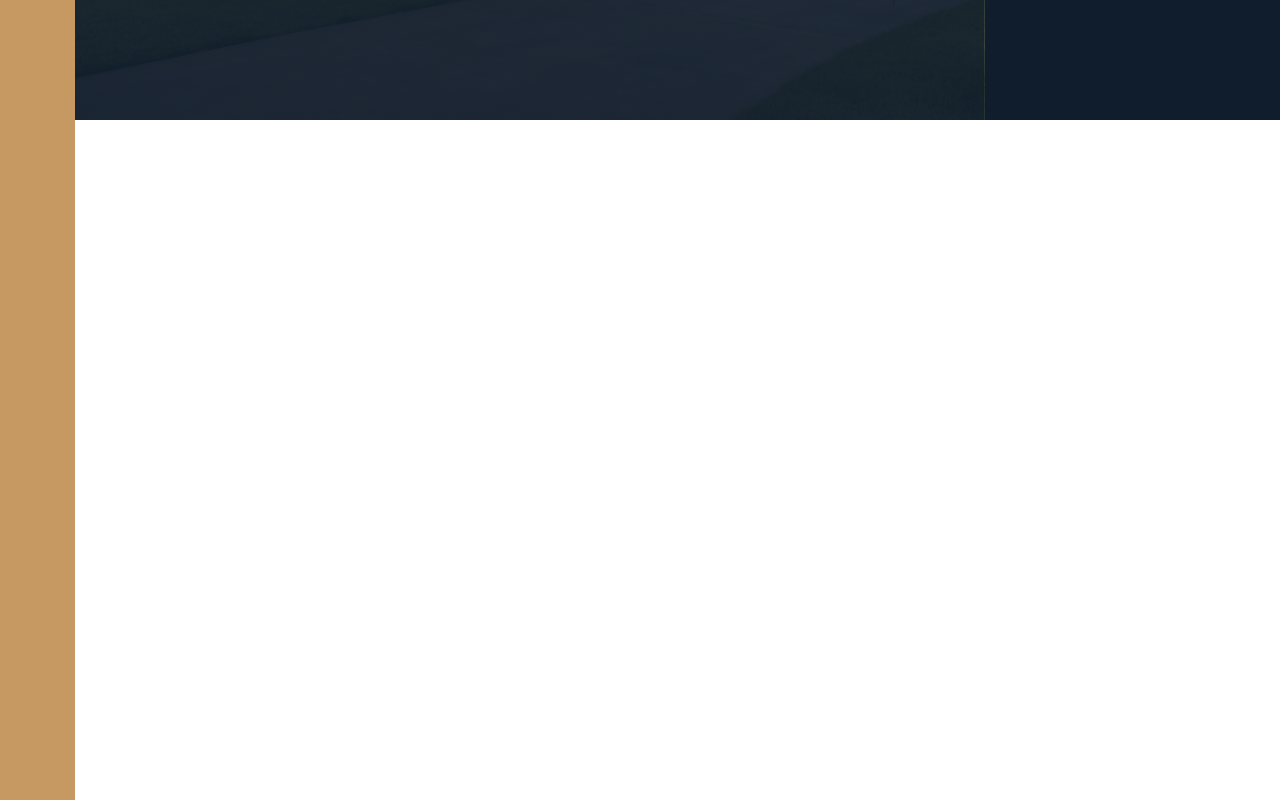
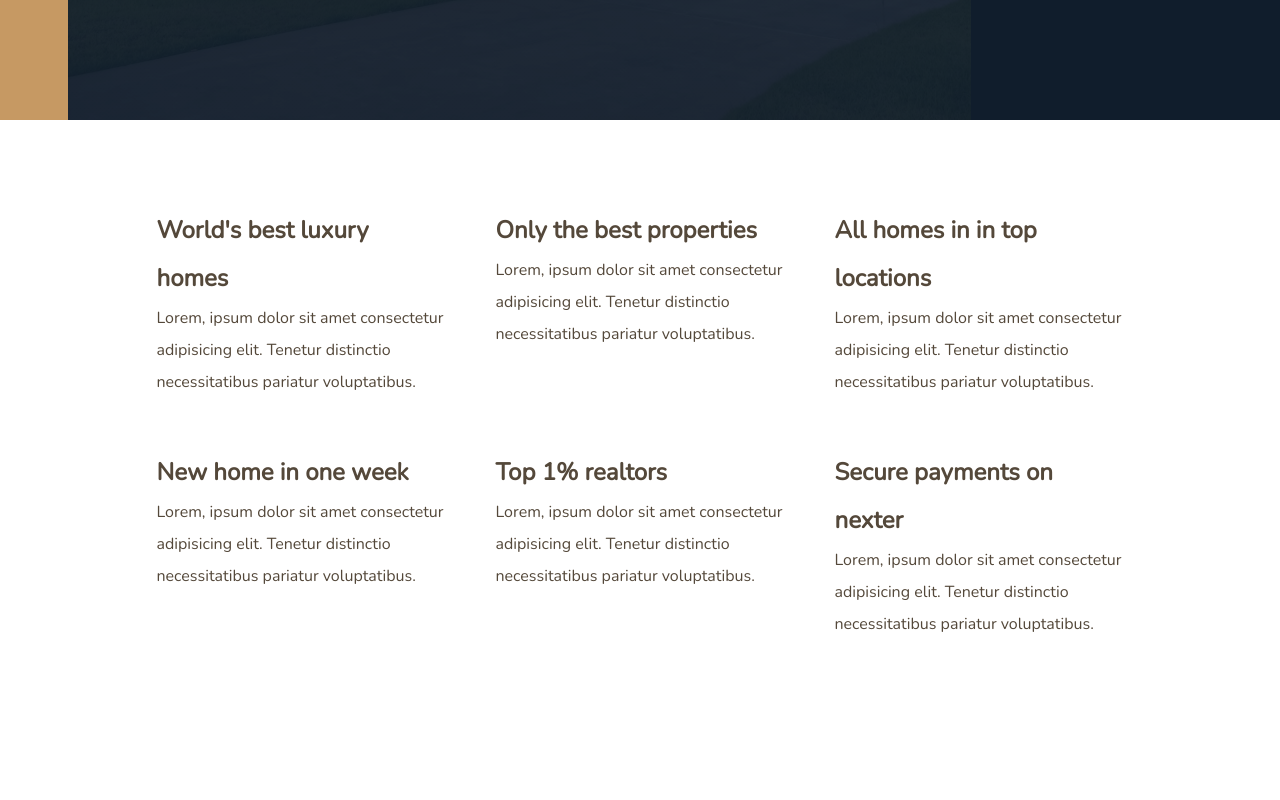
Before and after one commit to kmlproduct/nexter-2, a plain HTML site: page index.html in a window 1280 px wide. Shown: the part 520-1320 px from the top of the page. After the commit the page ends 1246 px from the top, so only its background shows below. Drawn offline with nearby package versions, Linux system fonts and the light colour scheme.

Commit message:
adding features section

```diff
--- a/index.html
+++ b/index.html
@@ -6,17 +6,21 @@
     <meta http-equiv="X-UA-Compatible" content="IE=edge">
     <meta name="viewport" content="width=device-width, initial-scale=1.0">
     <link rel="stylesheet" href="sass/main.css">
+    <link
+        href="https://fonts.googleapis.com/css2?family=Bebas+Neue&family=Josefin+Sans:ital,wght@0,100;0,200;0,300;0,400;1,400&family=Lato:wght@100;300;400;700;900&family=Luckiest+Guy&family=Montserrat:wght@100;200;300;400;500;600;700;800;900&family=Mulish:ital,wght@0,200;0,300;0,400;0,500;1,200;1,300&family=Nunito:ital,wght@0,300;1,300&family=Poppins:wght@100;200;300;400&family=Roboto+Flex:opsz,wght@8..144,100;8..144,300;8..144,400;8..144,500;8..144,600;8..144,700&display=swap"
+        rel="stylesheet">
     <title>Nexter-2</title>
 </head>
 
 <body>
     <div class="container">
-        <div class="menu">
-            <div></div>
-            <div></div>
-            <div></div>
-        </div>
+
         <div class="container-2">
+            <div class="menu">
+                <div></div>
+                <div></div>
+                <div></div>
+            </div>
             <div class="slider">
                 <div class="header">
                     <div class="logo">
@@ -69,9 +73,43 @@
             </div>
         </div>
 
+        <div class="features">
+            <div class="feature">
+                <h2>World's best luxury homes</h2>
+                <div>Lorem, ipsum dolor sit amet consectetur adipisicing elit. Tenetur distinctio necessitatibus
+                    pariatur voluptatibus.</div>
+            </div>
+            <div class="feature">
+                <h2>Only the best properties</h2>
+                <div>Lorem, ipsum dolor sit amet consectetur adipisicing elit. Tenetur distinctio necessitatibus
+                    pariatur voluptatibus.</div>
+            </div>
+            <div class="feature">
+                <h2>All homes in in top locations</h2>
+                <div>Lorem, ipsum dolor sit amet consectetur adipisicing elit. Tenetur distinctio necessitatibus
+                    pariatur voluptatibus.</div>
+            </div>
+            <div class="feature">
+                <h2>New home in one week</h2>
+                <div>Lorem, ipsum dolor sit amet consectetur adipisicing elit. Tenetur distinctio necessitatibus
+                    pariatur voluptatibus.</div>
+            </div>
+            <div class="feature">
+                <h2>Top 1% realtors</h2>
+                <div>Lorem, ipsum dolor sit amet consectetur adipisicing elit. Tenetur distinctio necessitatibus
+                    pariatur voluptatibus.</div>
+            </div>
+            <div class="feature">
+                <h2>Secure payments on nexter</h2>
+                <div>Lorem, ipsum dolor sit amet consectetur adipisicing elit. Tenetur distinctio necessitatibus
+                    pariatur voluptatibus.</div>
+            </div>
 
 
+        </div>
+
     </div>
+
 </body>
 
 </html>
--- a/sass/_base.scss
+++ b/sass/_base.scss
@@ -7,10 +7,7 @@ body {
   font-family: Nunito, sans-serif;
   background-color: #fff;
 }
-.container {
-  display: flex;
-  flex-grow: 10;
-}
+
 .container-2 {
   display: flex;
   flex-grow: 10;
--- /dev/null
+++ b/sass/_features.scss
@@ -0,0 +1,23 @@
+.features {
+  padding: 66px;
+  display: flex;
+  flex-wrap: wrap;
+  grid-gap: 10px;
+  justify-content: center;
+
+  .feature {
+    display: flex;
+    flex-direction: column;
+    width: 329px;
+    padding: 20px;
+    line-height: 2;
+
+    h2 {
+      color: #54483a;
+    }
+    div {
+      font-weight: 400;
+      color: #54483a;
+    }
+  }
+}
--- a/sass/_footer.scss
+++ b/sass/_footer.scss
@@ -55,5 +55,22 @@
         width: 40px;
       }
     }
+    .seen {
+      text-align: center;
+      color: #fff;
+      position: relative;
+      padding-bottom: 20px;
+
+      span::before {
+        width: 80%;
+        top: 10px;
+        right: 152px;
+      }
+      span::after {
+        width: 80%;
+        top: 10px;
+        left: 152px;
+      }
+    }
   }
 }
--- a/sass/_menu.scss
+++ b/sass/_menu.scss
@@ -1,10 +1,12 @@
 .menu {
+  grid-column: sidebar-start / sidebar-end;
+  grid-row: 1 / -1;
   display: flex;
+  justify-content: flex-start;
   flex-direction: column;
+  background-color: #c69963;
   padding: 15px;
-  height: 1000vh;
-  background-color: #c69963;
-  width: 75px;
+  // width: 75px;
 
   div {
     background-color: #fff;
--- a/sass/_realtors.scss
+++ b/sass/_realtors.scss
@@ -45,6 +45,7 @@
 }
 @media (max-width: 700px) {
   .realtors {
+    height: 60vh;
     h2 {
       font-size: 10px;
     }
@@ -59,6 +60,7 @@
 }
 @media (max-width: 600px) {
   .realtors {
+    height: 43vh;
     flex-grow: 0;
     h2 {
       font-size: 10px;
--- a/sass/_slider.scss
+++ b/sass/_slider.scss
@@ -15,13 +15,13 @@
     display: flex;
     justify-content: center;
     align-items: center;
-    padding-top: 30px;
+    padding: 30px 0;
     img {
       width: 200px;
     }
   }
   .header-1 {
-    padding: 30px 0 0 100px;
+    padding: 30px 0;
     justify-content: flex-start;
 
     h3 {
@@ -49,10 +49,12 @@
 @media (max-width: 700px) {
   .slider {
     flex-grow: 0;
+    height: 60vh;
   }
 }
 @media (max-width: 600px) {
   .slider {
+    height: 43vh;
     flex-grow: 0;
     .header-1 {
       h1 {
--- a/sass/main.scss
+++ b/sass/main.scss
@@ -3,3 +3,4 @@
 @import "slider";
 @import "footer";
 @import "realtors";
+@import "features";
```
Also changed, not shown: sass/_base.css, sass/_features.css (added), sass/_footer.css, sass/_menu.css, sass/_realtors.css, sass/_slider.css, sass/main.css, 1 other file.
